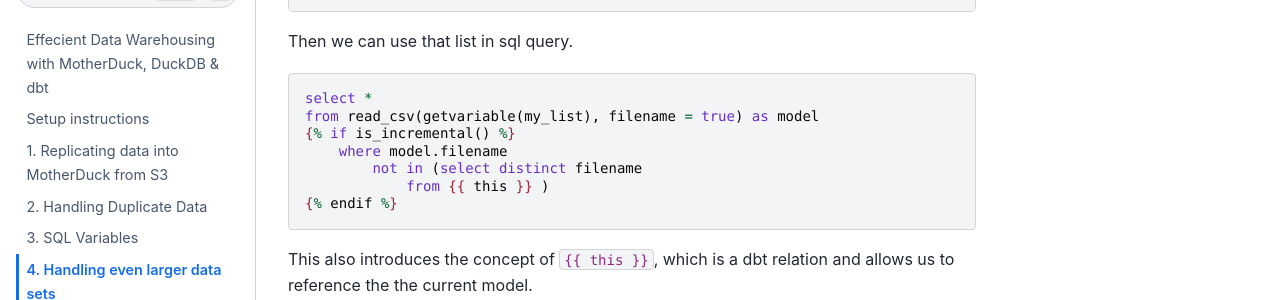
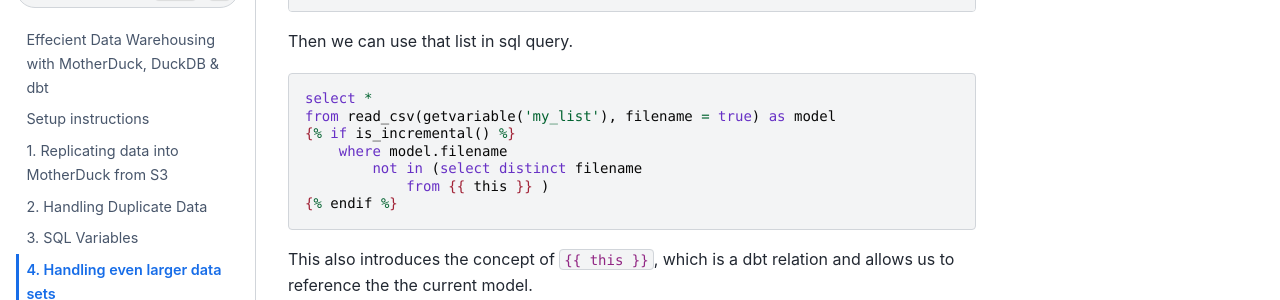
Before and after one commit to MotherDuck-Open-Source/dbt-tutorial, a Jupyter Book: the page built from 4_incremental-models.md, in a window 1280 px wide and 900 px high, scrolled down 924 px. Shown: the part 152-452 px from the top of the window. Built offline with Jupyter Book 1.0.4 settings and Sphinx 7.4.7 and the Sphinx Book theme 1.1.4, drawn with Linux system fonts in a browser that asks for light colours; pages that are not in the unit, such as notebooks, are missing from menus.

````diff
--- a/4_incremental-models.md
+++ b/4_incremental-models.md
@@ -47,7 +47,7 @@ Then we can use that list in sql query.
 
 ```sql
 select *
-from read_csv(getvariable(my_list), filename = true) as model
+from read_csv(getvariable('my_list'), filename = true) as model
 {% if is_incremental() %}
     where model.filename
         not in (select distinct filename
````
